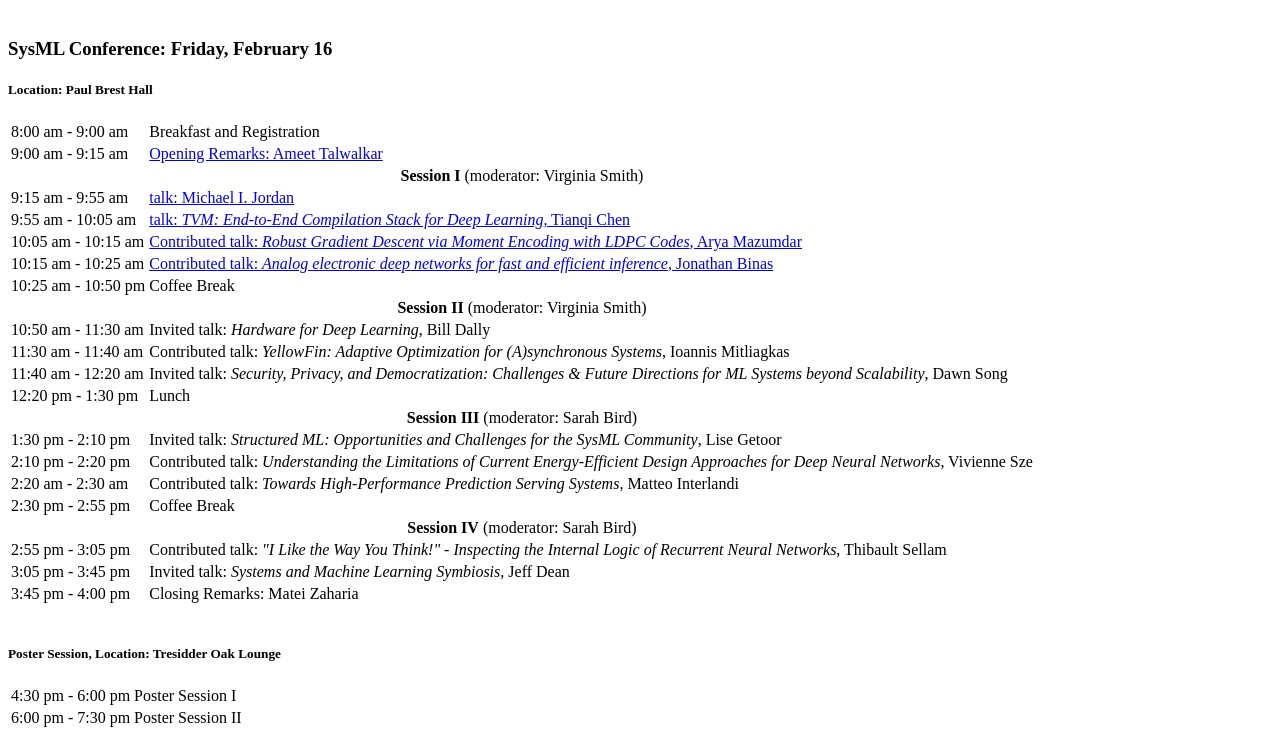
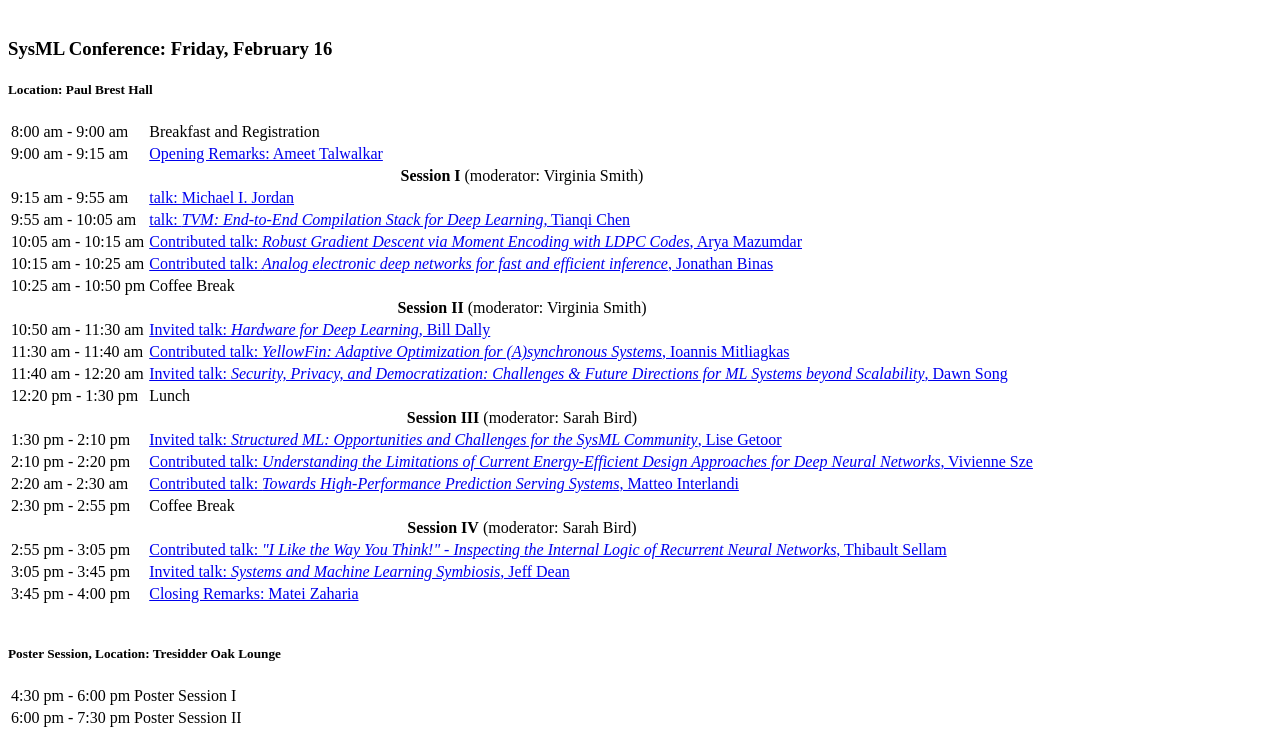
Before and after one commit to lflee/SysMLVideos, a plain HTML site: page index.html in a window 1280 px wide. Shown: the part 79-817 px from the top of the page. Drawn offline with Linux system fonts and the light colour scheme.

Commit message:
All linked

```diff
--- a/index.html
+++ b/index.html
@@ -52,15 +52,15 @@
               </tr>
               <tr>
                 <td>10:50 am - 11:30 am</td>
-                <td>Invited talk: <i>Hardware for Deep Learning</i>, Bill Dally</td>
+                <td><a href="https://youtu.be/XgO81VZWYnI?t=2h46s">Invited talk: <i>Hardware for Deep Learning</i>, Bill Dally</a></td>
               </tr>
               <tr>
                 <td>11:30 am - 11:40 am</td>
-                <td>Contributed talk: <i>YellowFin: Adaptive Optimization for (A)synchronous Systems</i>, Ioannis Mitliagkas</td>
+                <td><a href="https://youtu.be/XgO81VZWYnI?t=2h38m17s">Contributed talk: <i>YellowFin: Adaptive Optimization for (A)synchronous Systems</i>, Ioannis Mitliagkas</a></td>
               </tr>
               <tr>
                 <td>11:40 am - 12:20 am</td>
-                <td>Invited talk: <i>Security, Privacy, and Democratization: Challenges &amp; Future Directions for ML Systems beyond Scalability</i>, Dawn Song</td>
+                <td><a href="https://youtu.be/XgO81VZWYnI?t=2h49m25s">Invited talk: <i>Security, Privacy, and Democratization: Challenges &amp; Future Directions for ML Systems beyond Scalability</i>, Dawn Song</a></td>
               </tr>
                 <tr><td>12:20 pm - 1:30 pm</td>
                 <td>Lunch</td>
@@ -70,15 +70,15 @@
               </tr>
               <tr>
                 <td>1:30 pm - 2:10 pm</td>
-                <td>Invited talk: <i>Structured ML: Opportunities and Challenges for the SysML Community</i>, Lise Getoor</td>
+                <td><a href="https://youtu.be/XgO81VZWYnI?t=4h44m">Invited talk: <i>Structured ML: Opportunities and Challenges for the SysML Community</i>, Lise Getoor</a></td>
               </tr>
               <tr>
                 <td>2:10 pm - 2:20 pm</td>
-                <td>Contributed talk: <i>Understanding the Limitations of Current Energy-Efficient Design Approaches for Deep Neural Networks</i>, Vivienne Sze</td>
+                <td><a href="https://youtu.be/XgO81VZWYnI?t=5h24m1s">Contributed talk: <i>Understanding the Limitations of Current Energy-Efficient Design Approaches for Deep Neural Networks</i>, Vivienne Sze</a></td>
               </tr>
               <tr>
                 <td>2:20 am - 2:30 am</td>
-                <td>Contributed talk: <i>Towards High-Performance Prediction Serving Systems</i>, Matteo Interlandi</td>
+                <td><a href="https://youtu.be/XgO81VZWYnI?t=5h36m12s">Contributed talk: <i>Towards High-Performance Prediction Serving Systems</i>, Matteo Interlandi</a></td>
               </tr>
               <tr>
                 <td>2:30 pm - 2:55 pm</td>
@@ -89,15 +89,15 @@
               </tr>
               <tr>
                 <td>2:55 pm - 3:05 pm</td>
-                <td>Contributed talk: <i>"I Like the Way You Think!" - Inspecting the Internal Logic of Recurrent Neural Networks</i>, Thibault Sellam</td>
+                <td><a href="https://youtu.be/XgO81VZWYnI?t=6h6m38s">Contributed talk: <i>"I Like the Way You Think!" - Inspecting the Internal Logic of Recurrent Neural Networks</i>, Thibault Sellam</a></td>
               </tr>
               <tr>
                 <td>3:05 pm - 3:45 pm</td>
-                <td>Invited talk: <i>Systems and Machine Learning Symbiosis</i>, Jeff Dean</td>
+                <td><a href="https://youtu.be/XgO81VZWYnI?t=6h19m24s">Invited talk: <i>Systems and Machine Learning Symbiosis</i>, Jeff Dean</a></td>
               </tr>
               <tr>
                 <td>3:45 pm - 4:00 pm</td>
-                <td>Closing Remarks: Matei Zaharia</td>
+                <td><a href="https://youtu.be/XgO81VZWYnI?t=7h1m11s">Closing Remarks: Matei Zaharia</a></td>
               </tr>
               </tbody>
             </table>
```
